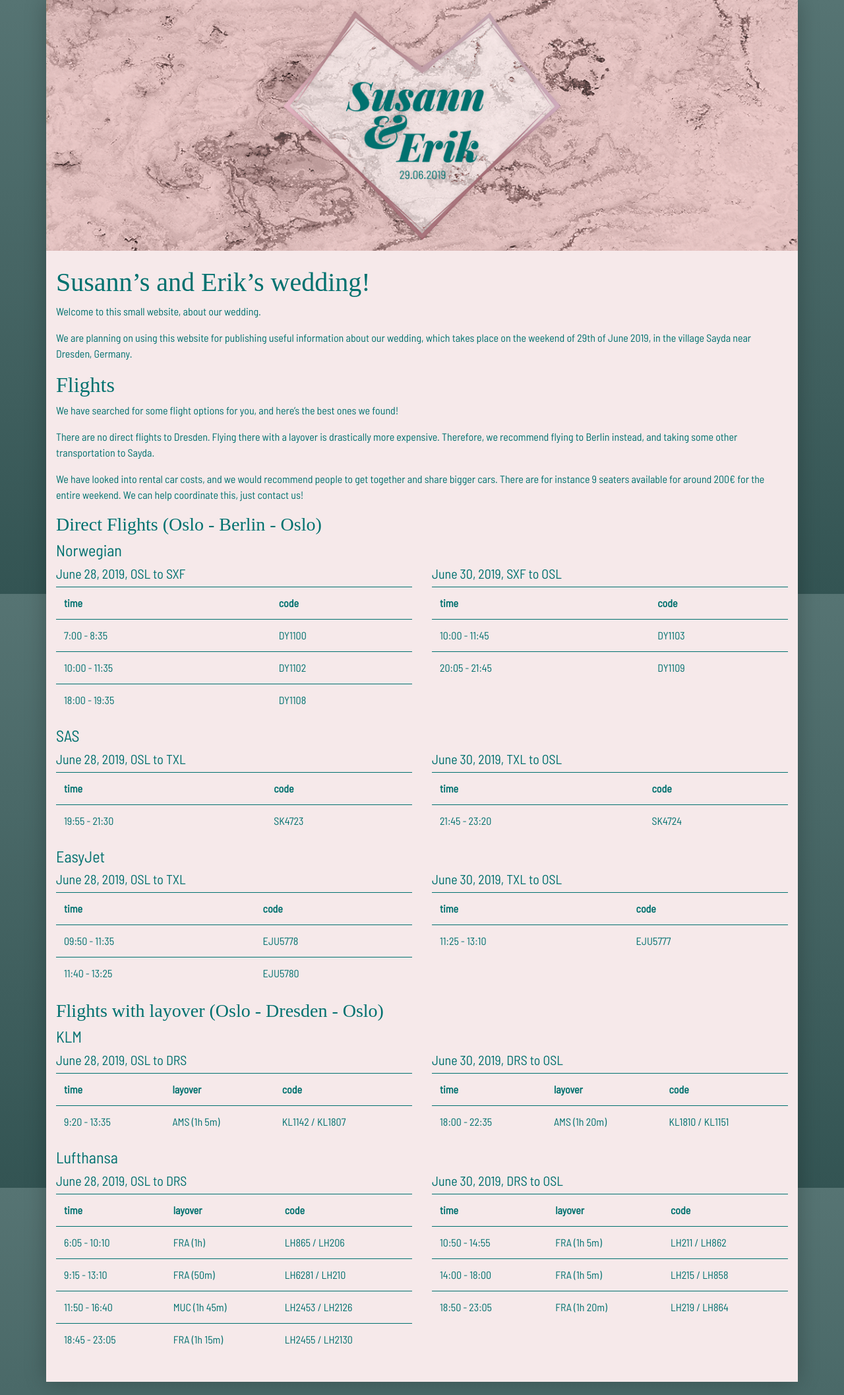
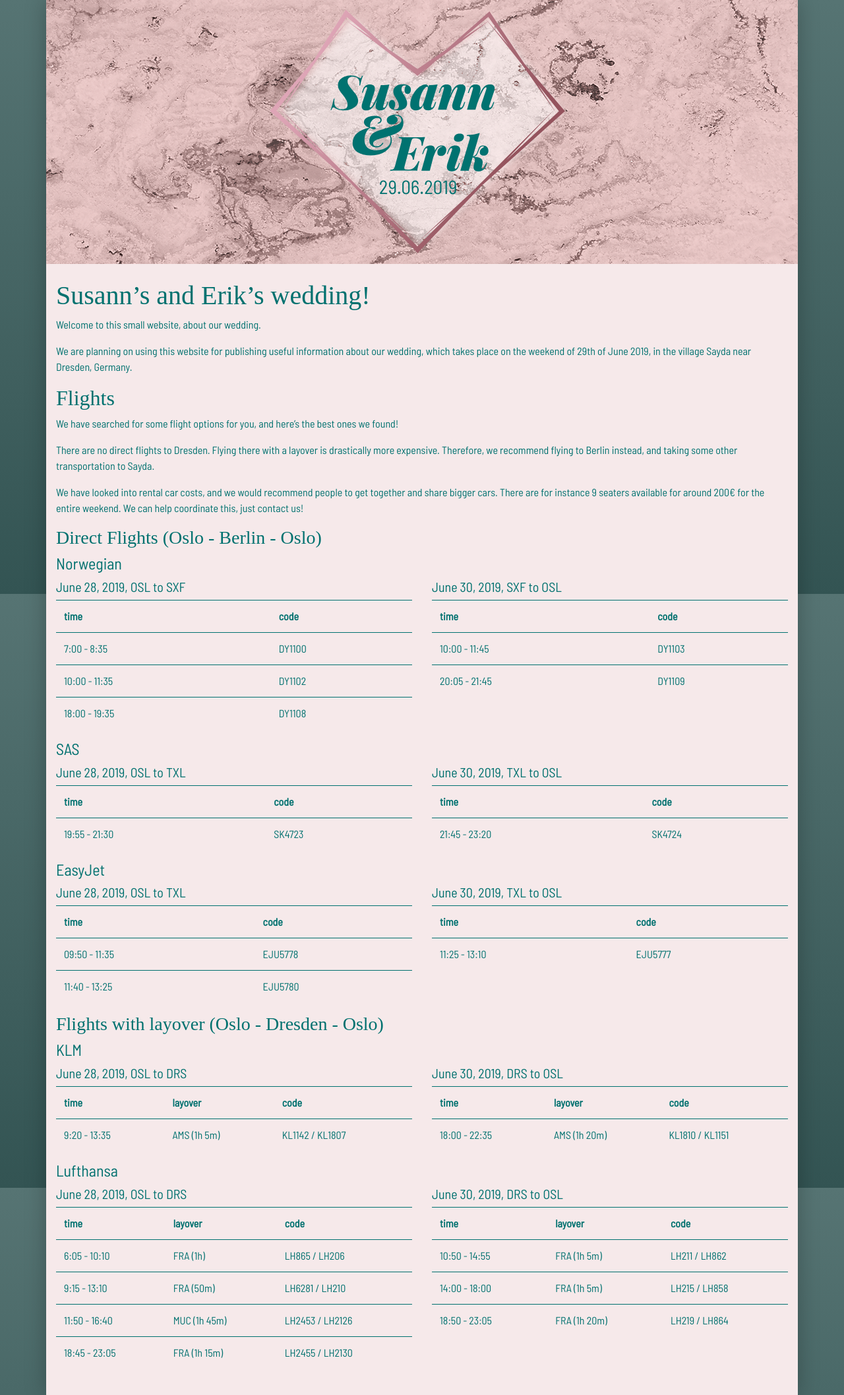
Before and after one commit to kusma/29-06-2019.com, a Jekyll site: the page built from index.md, in a window 1280 px wide. Shown: the whole page at 66% size. Built offline with Jekyll 4.4.1, drawn with Linux system fonts in a browser that asks for light colours; nearby versions of some CDN libraries; some web fonts are replaced.

Commit message:
svg banner

```diff
--- a/_layouts/home.html
+++ b/_layouts/home.html
@@ -3,8 +3,8 @@ layout: default
 ---
 
 <main class="container">
-  <div class="row d-block">
-    <img class="img-fluid w-100" width="1200" height=400"" src="{{ site.baseurl }}{% link /assets/banner.png %}">
+  <div id="banner" class="row d-block">
+    <img class="img-fluid w-100" height="400" src="{{ site.baseurl }}{% link /assets/banner-fg.svg %}">
   </div>
 
   <section class="py-4">
--- a/css/screen.scss
+++ b/css/screen.scss
@@ -19,6 +19,16 @@ body {
   background-attachment: fixed;
 }
 
+#banner {
+  background-image: url("{{ site.baseurl }}{% link /assets/banner-bg.png %}");
+  background-position: center;
+  background-size: cover;
+}
+
+#banner > img {
+  max-height: 400px;
+}
+
 h1, h2, h3 {
   font-family: $font-family-serif;
 }
```
Also changed, not shown: assets/banner-bg.png (added), assets/banner-fg.svg (added), assets/banner.png (deleted).
